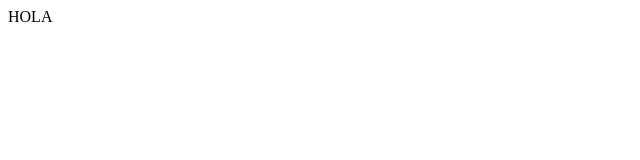
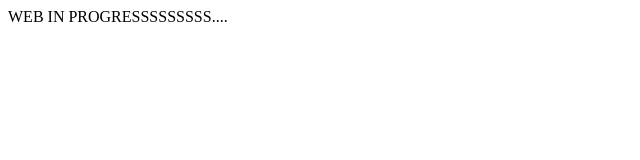
Before and after one commit to astalavista397/astalavista, a plain HTML site: page index.html in a window 1280 px wide. Shown: the whole page, without its empty margins (0-640 px from the left). Drawn offline with Linux system fonts and the light colour scheme.

Commit message:
Update index.html

```diff
--- a/index.html
+++ b/index.html
@@ -1,3 +1,3 @@
 <html>
-HOLA
+WEB IN PROGRESSSSSSSSS....
 </html>
```
